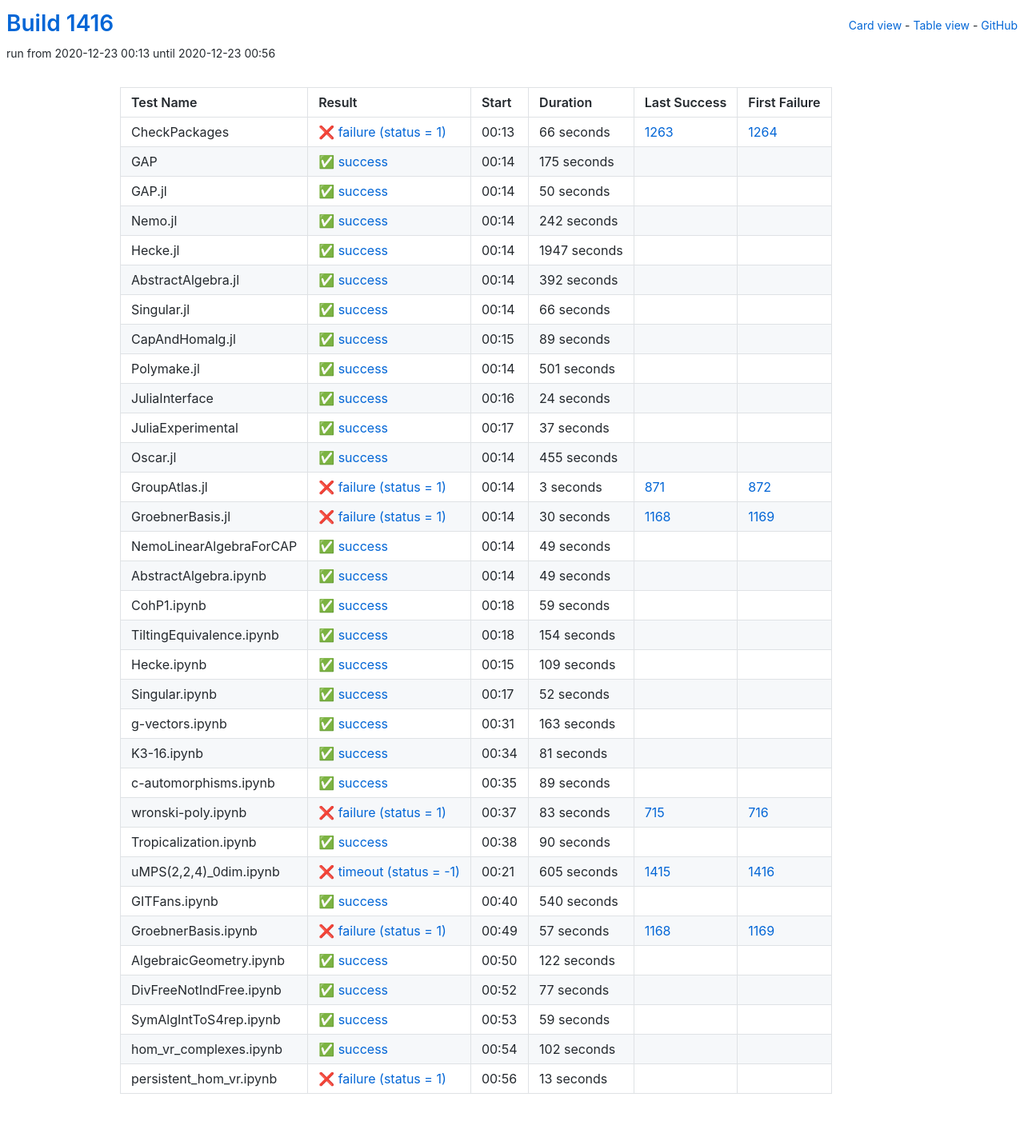
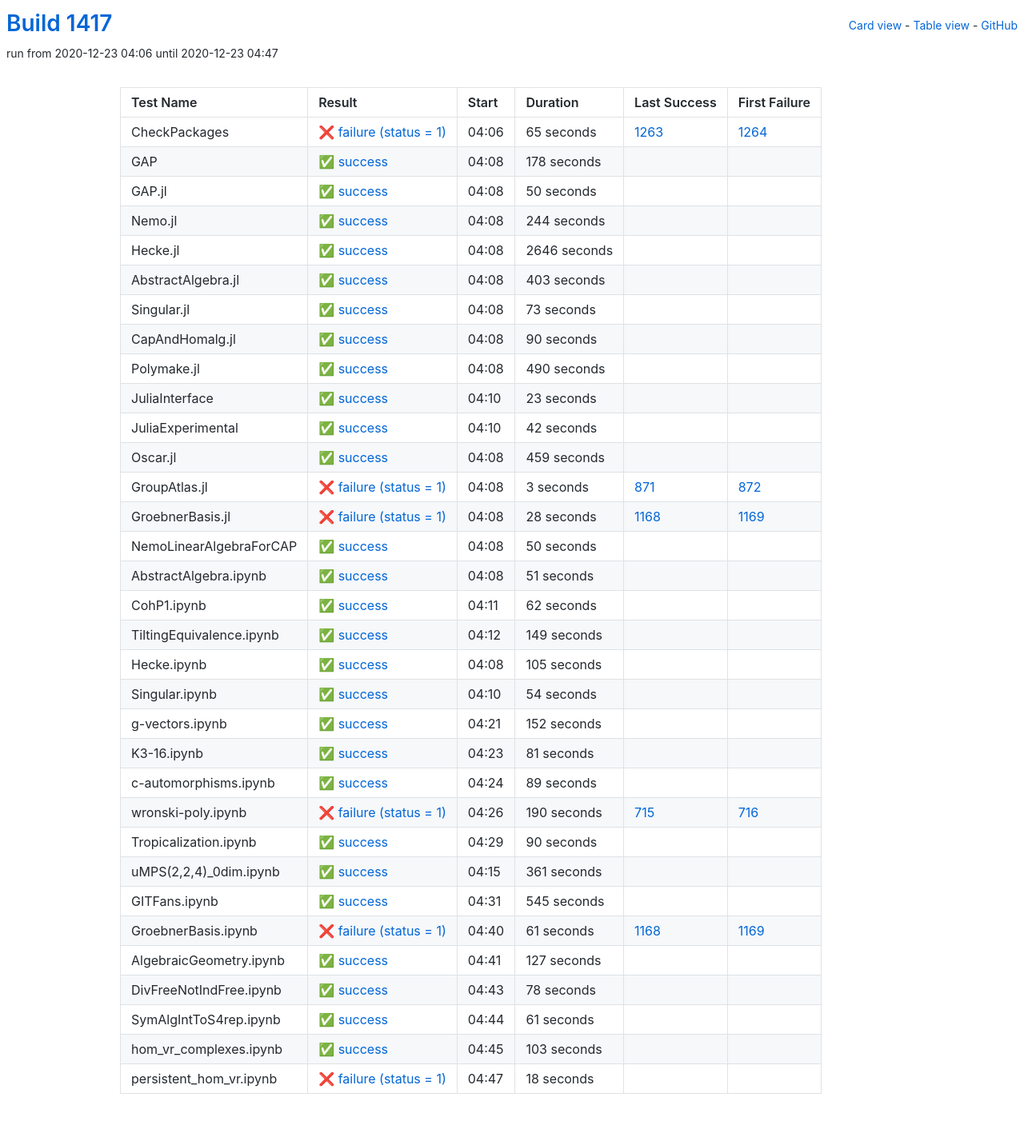
Before and after one commit to oscar-system/oscar-ci-status-stable, a Jekyll site: the page built from table.html, in a window 1280 px wide. Shown: the whole page at 80% size. Built offline with Jekyll 4.4.1, drawn with Linux system fonts in a browser that asks for light colours.

Commit message:
Build #1417

```diff
--- a/_data/ci.yml
+++ b/_data/ci.yml
@@ -1,6 +1,6 @@
 ---
-build: 1416
-build_url: https://oscarci.mathematik.uni-kl.de/job/oscar-stable/1416/
+build: 1417
+build_url: https://oscarci.mathematik.uni-kl.de/job/oscar-stable/1417/
 job: oscar-stable
 organization: oscar-system
 repo: oscar-ci-status-stable
@@ -8,32 +8,32 @@ repourl: https://github.com/oscar-system/oscar-ci-status-stable
 tests:
 - name: CheckPackages
   id: checkpackages
-  log: https://oscarci.mathematik.uni-kl.de/job/oscar-stable/1416/artifact/logs/build-1416/CheckPackages.log
-  start: 2020-12-23 00:13
+  log: https://oscarci.mathematik.uni-kl.de/job/oscar-stable/1417/artifact/logs/build-1417/CheckPackages.log
+  start: 2020-12-23 04:06
   success: false
   exitcode: 1
   status: failure
-  duration: 66
+  duration: 65
   last_success: 1263
   last_success_url: https://oscarci.mathematik.uni-kl.de/job/oscar-stable/1263/
   first_failure: 1264
   first_failure_url: https://oscarci.mathematik.uni-kl.de/job/oscar-stable/1264/
 - name: GAP
   id: gap
-  log: https://oscarci.mathematik.uni-kl.de/job/oscar-stable/1416/artifact/logs/build-1416/GAP.log
-  start: 2020-12-23 00:14
+  log: https://oscarci.mathematik.uni-kl.de/job/oscar-stable/1417/artifact/logs/build-1417/GAP.log
+  start: 2020-12-23 04:08
   success: true
   exitcode: 0
   status: success
-  duration: 175
+  duration: 178
   last_success: false
   last_success_url:
   first_failure: false
   first_failure_url:
 - name: GAP.jl
   id: gap-jl
-  log: https://oscarci.mathematik.uni-kl.de/job/oscar-stable/1416/artifact/logs/build-1416/GAP.jl.log
-  start: 2020-12-23 00:14
+  log: https://oscarci.mathematik.uni-kl.de/job/oscar-stable/1417/artifact/logs/build-1417/GAP.jl.log
+  start: 2020-12-23 04:08
   success: true
   exitcode: 0
   status: success
@@ -44,116 +44,116 @@ tests:
   first_failure_url:
 - name: Nemo.jl
   id: nemo-jl
-  log: https://oscarci.mathematik.uni-kl.de/job/oscar-stable/1416/artifact/logs/build-1416/Nemo.jl.log
-  start: 2020-12-23 00:14
+  log: https://oscarci.mathematik.uni-kl.de/job/oscar-stable/1417/artifact/logs/build-1417/Nemo.jl.log
+  start: 2020-12-23 04:08
   success: true
   exitcode: 0
   status: success
-  duration: 242
+  duration: 244
   last_success: false
   last_success_url:
   first_failure: false
   first_failure_url:
 - name: Hecke.jl
   id: hecke-jl
-  log: https://oscarci.mathematik.uni-kl.de/job/oscar-stable/1416/artifact/logs/build-1416/Hecke.jl.log
-  start: 2020-12-23 00:14
+  log: https://oscarci.mathematik.uni-kl.de/job/oscar-stable/1417/artifact/logs/build-1417/Hecke.jl.log
+  start: 2020-12-23 04:08
   success: true
   exitcode: 0
   status: success
-  duration: 1947
+  duration: 2646
   last_success: false
   last_success_url:
   first_failure: false
   first_failure_url:
 - name: AbstractAlgebra.jl
   id: abstractalgebra-jl
-  log: https://oscarci.mathematik.uni-kl.de/job/oscar-stable/1416/artifact/logs/build-1416/AbstractAlgebra.jl.log
-  start: 2020-12-23 00:14
+  log: https://oscarci.mathematik.uni-kl.de/job/oscar-stable/1417/artifact/logs/build-1417/AbstractAlgebra.jl.log
+  start: 2020-12-23 04:08
   success: true
   exitcode: 0
   status: success
-  duration: 392
+  duration: 403
   last_success: false
   last_success_url:
   first_failure: false
   first_failure_url:
 - name: Singular.jl
   id: singular-jl
-  log: https://oscarci.mathematik.uni-kl.de/job/oscar-stable/1416/artifact/logs/build-1416/Singular.jl.log
-  start: 2020-12-23 00:14
+  log: https://oscarci.mathematik.uni-kl.de/job/oscar-stable/1417/artifact/logs/build-1417/Singular.jl.log
+  start: 2020-12-23 04:08
   success: true
   exitcode: 0
   status: success
-  duration: 66
+  duration: 73
   last_success: false
   last_success_url:
   first_failure: false
   first_failure_url:
 - name: CapAndHomalg.jl
   id: capandhomalg-jl
-  log: https://oscarci.mathematik.uni-kl.de/job/oscar-stable/1416/artifact/logs/build-1416/CapAndHomalg.jl.log
-  start: 2020-12-23 00:15
+  log: https://oscarci.mathematik.uni-kl.de/job/oscar-stable/1417/artifact/logs/build-1417/CapAndHomalg.jl.log
+  start: 2020-12-23 04:08
   success: true
   exitcode: 0
   status: success
-  duration: 89
+  duration: 90
   last_success: false
   last_success_url:
   first_failure: false
   first_failure_url:
 - name: Polymake.jl
   id: polymake-jl
-  log: https://oscarci.mathematik.uni-kl.de/job/oscar-stable/1416/artifact/logs/build-1416/Polymake.jl.log
-  start: 2020-12-23 00:14
+  log: https://oscarci.mathematik.uni-kl.de/job/oscar-stable/1417/artifact/logs/build-1417/Polymake.jl.log
+  start: 2020-12-23 04:08
   success: true
   exitcode: 0
   status: success
-  duration: 501
+  duration: 490
   last_success: false
   last_success_url:
   first_failure: false
   first_failure_url:
 - name: JuliaInterface
   id: juliainterface
-  log: https://oscarci.mathematik.uni-kl.de/job/oscar-stable/1416/artifact/logs/build-1416/JuliaInterface.log
-  start: 2020-12-23 00:16
+  log: https://oscarci.mathematik.uni-kl.de/job/oscar-stable/1417/artifact/logs/build-1417/JuliaInterface.log
+  start: 2020-12-23 04:10
   success: true
   exitcode: 0
   status: success
-  duration: 24
+  duration: 23
   last_success: false
   last_success_url:
   first_failure: false
   first_failure_url:
 - name: JuliaExperimental
   id: juliaexperimental
-  log: https://oscarci.mathematik.uni-kl.de/job/oscar-stable/1416/artifact/logs/build-1416/JuliaExperimental.log
-  start: 2020-12-23 00:17
+  log: https://oscarci.mathematik.uni-kl.de/job/oscar-stable/1417/artifact/logs/build-1417/JuliaExperimental.log
+  start: 2020-12-23 04:10
   success: true
   exitcode: 0
   status: success
-  duration: 37
+  duration: 42
   last_success: false
   last_success_url:
   first_failure: false
   first_failure_url:
 - name: Oscar.jl
   id: oscar-jl
-  log: https://oscarci.mathematik.uni-kl.de/job/oscar-stable/1416/artifact/logs/build-1416/Oscar.jl.log
-  start: 2020-12-23 00:14
+  log: https://oscarci.mathematik.uni-kl.de/job/oscar-stable/1417/artifact/logs/build-1417/Oscar.jl.log
+  start: 2020-12-23 04:08
   success: true
   exitcode: 0
   status: success
-  duration: 455
+  duration: 459
   last_success: false
   last_success_url:
   first_failure: false
   first_failure_url:
 - name: GroupAtlas.jl
   id: groupatlas-jl
-  log: https://oscarci.mathematik.uni-kl.de/job/oscar-stable/1416/artifact/logs/build-1416/GroupAtlas.jl.log
-  start: 2020-12-23 00:14
+  log: https://oscarci.mathematik.uni-kl.de/job/oscar-stable/1417/artifact/logs/build-1417/GroupAtlas.jl.log
+  start: 2020-12-23 04:08
   success: false
   exitcode: 1
   status: failure
@@ -164,104 +164,104 @@ tests:
   first_failure_url: https://oscarci.mathematik.uni-kl.de/job/oscar-stable/872/
 - name: GroebnerBasis.jl
   id: groebnerbasis-jl
-  log: https://oscarci.mathematik.uni-kl.de/job/oscar-stable/1416/artifact/logs/build-1416/GroebnerBasis.jl.log
-  start: 2020-12-23 00:14
+  log: https://oscarci.mathematik.uni-kl.de/job/oscar-stable/1417/artifact/logs/build-1417/GroebnerBasis.jl.log
+  start: 2020-12-23 04:08
   success: false
   exitcode: 1
   status: failure
-  duration: 30
+  duration: 28
   last_success: 1168
   last_success_url: https://oscarci.mathematik.uni-kl.de/job/oscar-stable/1168/
   first_failure: 1169
   first_failure_url: https://oscarci.mathematik.uni-kl.de/job/oscar-stable/1169/
 - name: NemoLinearAlgebraForCAP
   id: nemolinearalgebraforcap
-  log: https://oscarci.mathematik.uni-kl.de/job/oscar-stable/1416/artifact/logs/build-1416/NemoLinearAlgebraForCAP.log
-  start: 2020-12-23 00:14
+  log: https://oscarci.mathematik.uni-kl.de/job/oscar-stable/1417/artifact/logs/build-1417/NemoLinearAlgebraForCAP.log
+  start: 2020-12-23 04:08
   success: true
   exitcode: 0
   status: success
-  duration: 49
+  duration: 50
   last_success: false
   last_success_url:
   first_failure: false
   first_failure_url:
 - name: AbstractAlgebra.ipynb
   id: abstractalgebra-ipynb
-  log: https://oscarci.mathematik.uni-kl.de/job/oscar-stable/1416/artifact/logs/build-1416/AbstractAlgebra.ipynb.log
-  start: 2020-12-23 00:14
+  log: https://oscarci.mathematik.uni-kl.de/job/oscar-stable/1417/artifact/logs/build-1417/AbstractAlgebra.ipynb.log
+  start: 2020-12-23 04:08
   success: true
   exitcode: 0
   status: success
-  duration: 49
+  duration: 51
   last_success: false
   last_success_url:
   first_failure: false
   first_failure_url:
 - name: CohP1.ipynb
   id: cohp1-ipynb
-  log: https://oscarci.mathematik.uni-kl.de/job/oscar-stable/1416/artifact/logs/build-1416/CohP1.ipynb.log
-  start: 2020-12-23 00:18
+  log: https://oscarci.mathematik.uni-kl.de/job/oscar-stable/1417/artifact/logs/build-1417/CohP1.ipynb.log
+  start: 2020-12-23 04:11
   success: true
   exitcode: 0
   status: success
-  duration: 59
+  duration: 62
   last_success: false
   last_success_url:
   first_failure: false
   first_failure_url:
 - name: TiltingEquivalence.ipynb
   id: tiltingequivalence-ipynb
-  log: https://oscarci.mathematik.uni-kl.de/job/oscar-stable/1416/artifact/logs/build-1416/TiltingEquivalence.ipynb.log
-  start: 2020-12-23 00:18
+  log: https://oscarci.mathematik.uni-kl.de/job/oscar-stable/1417/artifact/logs/build-1417/TiltingEquivalence.ipynb.log
+  start: 2020-12-23 04:12
   success: true
   exitcode: 0
   status: success
-  duration: 154
+  duration: 149
   last_success: false
   last_success_url:
   first_failure: false
   first_failure_url:
 - name: Hecke.ipynb
   id: hecke-ipynb
-  log: https://oscarci.mathematik.uni-kl.de/job/oscar-stable/1416/artifact/logs/build-1416/Hecke.ipynb.log
-  start: 2020-12-23 00:15
+  log: https://oscarci.mathematik.uni-kl.de/job/oscar-stable/1417/artifact/logs/build-1417/Hecke.ipynb.log
+  start: 2020-12-23 04:08
   success: true
   exitcode: 0
   status: success
-  duration: 109
+  duration: 105
   last_success: false
   last_success_url:
   first_failure: false
   first_failure_url:
 - name: Singular.ipynb
   id: singular-ipynb
-  log: https://oscarci.mathematik.uni-kl.de/job/oscar-stable/1416/artifact/logs/build-1416/Singular.ipynb.log
-  start: 2020-12-23 00:17
+  log: https://oscarci.mathematik.uni-kl.de/job/oscar-stable/1417/artifact/logs/build-1417/Singular.ipynb.log
+  start: 2020-12-23 04:10
   success: true
   exitcode: 0
   status: success
-  duration: 52
+  duration: 54
   last_success: false
   last_success_url:
   first_failure: false
   first_failure_url:
 - name: g-vectors.ipynb
   id: g-vectors-ipynb
-  log: https://oscarci.mathematik.uni-kl.de/job/oscar-stable/1416/artifact/logs/build-1416/g-vectors.ipynb.log
-  start: 2020-12-23 00:31
+  log: https://oscarci.mathematik.uni-kl.de/job/oscar-stable/1417/artifact/logs/build-1417/g-vectors.ipynb.log
+  start: 2020-12-23 04:21
   success: true
   exitcode: 0
   status: success
-  duration: 163
+  duration: 152
   last_success: false
   last_success_url:
   first_failure: false
   first_failure_url:
 - name: K3-16.ipynb
   id: k3-16-ipynb
-  log: https://oscarci.mathematik.uni-kl.de/job/oscar-stable/1416/artifact/logs/build-1416/K3-16.ipynb.log
-  start: 2020-12-23 00:34
+  log: https://oscarci.mathematik.uni-kl.de/job/oscar-stable/1417/artifact/logs/build-1417/K3-16.ipynb.log
+  start: 2020-12-23 04:23
   success: true
   exitcode: 0
   status: success
@@ -272,8 +272,8 @@ tests:
   first_failure_url:
 - name: c-automorphisms.ipynb
   id: c-automorphisms-ipynb
-  log: https://oscarci.mathematik.uni-kl.de/job/oscar-stable/1416/artifact/logs/build-1416/c-automorphisms.ipynb.log
-  start: 2020-12-23 00:35
+  log: https://oscarci.mathematik.uni-kl.de/job/oscar-stable/1417/artifact/logs/build-1417/c-automorphisms.ipynb.log
+  start: 2020-12-23 04:24
   success: true
   exitcode: 0
   status: success
@@ -284,20 +284,20 @@ tests:
   first_failure_url:
 - name: wronski-poly.ipynb
   id: wronski-poly-ipynb
-  log: https://oscarci.mathematik.uni-kl.de/job/oscar-stable/1416/artifact/logs/build-1416/wronski-poly.ipynb.log
-  start: 2020-12-23 00:37
+  log: https://oscarci.mathematik.uni-kl.de/job/oscar-stable/1417/artifact/logs/build-1417/wronski-poly.ipynb.log
+  start: 2020-12-23 04:26
   success: false
   exitcode: 1
   status: failure
-  duration: 83
+  duration: 190
   last_success: 715
   last_success_url: https://oscarci.mathematik.uni-kl.de/job/oscar-stable/715/
   first_failure: 716
   first_failure_url: https://oscarci.mathematik.uni-kl.de/job/oscar-stable/716/
 - name: Tropicalization.ipynb
   id: tropicalization-ipynb
-  log: https://oscarci.mathematik.uni-kl.de/job/oscar-stable/1416/artifact/logs/build-1416/Tropicalization.ipynb.log
-  start: 2020-12-23 00:38
+  log: https://oscarci.mathematik.uni-kl.de/job/oscar-stable/1417/artifact/logs/build-1417/Tropicalization.ipynb.log
+  start: 2020-12-23 04:29
   success: true
   exitcode: 0
   status: success
@@ -308,96 +308,96 @@ tests:
   first_failure_url:
 - name: uMPS(2,2,4)_0dim.ipynb
   id: umps-2-2-4-0dim-ipynb
-  log: https://oscarci.mathematik.uni-kl.de/job/oscar-stable/1416/artifact/logs/build-1416/uMPS-2-2-4-_0dim.ipynb.log
-  start: 2020-12-23 00:21
-  success: false
-  exitcode: -1
-  status: timeout
-  duration: 605
-  last_success: 1415
-  last_success_url: https://oscarci.mathematik.uni-kl.de/job/oscar-stable/1415/
-  first_failure: 1416
-  first_failure_url: https://oscarci.mathematik.uni-kl.de/job/oscar-stable/1416/
-- name: GITFans.ipynb
-  id: gitfans-ipynb
-  log: https://oscarci.mathematik.uni-kl.de/job/oscar-stable/1416/artifact/logs/build-1416/GITFans.ipynb.log
-  start: 2020-12-23 00:40
+  log: https://oscarci.mathematik.uni-kl.de/job/oscar-stable/1417/artifact/logs/build-1417/uMPS-2-2-4-_0dim.ipynb.log
+  start: 2020-12-23 04:15
   success: true
   exitcode: 0
   status: success
-  duration: 540
+  duration: 361
+  last_success: false
+  last_success_url:
+  first_failure: false
+  first_failure_url:
+- name: GITFans.ipynb
+  id: gitfans-ipynb
+  log: https://oscarci.mathematik.uni-kl.de/job/oscar-stable/1417/artifact/logs/build-1417/GITFans.ipynb.log
+  start: 2020-12-23 04:31
+  success: true
+  exitcode: 0
+  status: success
+  duration: 545
   last_success: false
   last_success_url:
   first_failure: false
   first_failure_url:
 - name: GroebnerBasis.ipynb
   id: groebnerbasis-ipynb
-  log: https://oscarci.mathematik.uni-kl.de/job/oscar-stable/1416/artifact/logs/build-1416/GroebnerBasis.ipynb.log
-  start: 2020-12-23 00:49
+  log: https://oscarci.mathematik.uni-kl.de/job/oscar-stable/1417/artifact/logs/build-1417/GroebnerBasis.ipynb.log
+  start: 2020-12-23 04:40
   success: false
   exitcode: 1
   status: failure
-  duration: 57
+  duration: 61
   last_success: 1168
   last_success_url: https://oscarci.mathematik.uni-kl.de/job/oscar-stable/1168/
   first_failure: 1169
   first_failure_url: https://oscarci.mathematik.uni-kl.de/job/oscar-stable/1169/
 - name: AlgebraicGeometry.ipynb
   id: algebraicgeometry-ipynb
-  log: https://oscarci.mathematik.uni-kl.de/job/oscar-stable/1416/artifact/logs/build-1416/AlgebraicGeometry.ipynb.log
-  start: 2020-12-23 00:50
+  log: https://oscarci.mathematik.uni-kl.de/job/oscar-stable/1417/artifact/logs/build-1417/AlgebraicGeometry.ipynb.log
+  start: 2020-12-23 04:41
   success: true
   exitcode: 0
   status: success
-  duration: 122
+  duration: 127
   last_success: false
   last_success_url:
   first_failure: false
   first_failure_url:
 - name: DivFreeNotIndFree.ipynb
   id: divfreenotindfree-ipynb
-  log: https://oscarci.mathematik.uni-kl.de/job/oscar-stable/1416/artifact/logs/build-1416/DivFreeNotIndFree.ipynb.log
-  start: 2020-12-23 00:52
+  log: https://oscarci.mathematik.uni-kl.de/job/oscar-stable/1417/artifact/logs/build-1417/DivFreeNotIndFree.ipynb.log
+  start: 2020-12-23 04:43
   success: true
   exitcode: 0
   status: success
-  duration: 77
+  duration: 78
   last_success: false
   last_success_url:
   first_failure: false
   first_failure_url:
 - name: SymAlgIntToS4rep.ipynb
   id: symalginttos4rep-ipynb
-  log: https://oscarci.mathematik.uni-kl.de/job/oscar-stable/1416/artifact/logs/build-1416/SymAlgIntToS4rep.ipynb.log
-  start: 2020-12-23 00:53
+  log: https://oscarci.mathematik.uni-kl.de/job/oscar-stable/1417/artifact/logs/build-1417/SymAlgIntToS4rep.ipynb.log
+  start: 2020-12-23 04:44
   success: true
   exitcode: 0
   status: success
-  duration: 59
+  duration: 61
   last_success: false
   last_success_url:
   first_failure: false
   first_failure_url:
 - name: hom_vr_complexes.ipynb
   id: hom-vr-complexes-ipynb
-  log: https://oscarci.mathematik.uni-kl.de/job/oscar-stable/1416/artifact/logs/build-1416/hom_vr_complexes.ipynb.log
-  start: 2020-12-23 00:54
+  log: https://oscarci.mathematik.uni-kl.de/job/oscar-stable/1417/artifact/logs/build-1417/hom_vr_complexes.ipynb.log
+  start: 2020-12-23 04:45
   success: true
   exitcode: 0
   status: success
-  duration: 102
+  duration: 103
   last_success: false
   last_success_url:
   first_failure: false
   first_failure_url:
 - name: persistent_hom_vr.ipynb
   id: persistent-hom-vr-ipynb
-  log: https://oscarci.mathematik.uni-kl.de/job/oscar-stable/1416/artifact/logs/build-1416/persistent_hom_vr.ipynb.log
-  start: 2020-12-23 00:56
+  log: https://oscarci.mathematik.uni-kl.de/job/oscar-stable/1417/artifact/logs/build-1417/persistent_hom_vr.ipynb.log
+  start: 2020-12-23 04:47
   success: false
   exitcode: 1
   status: failure
-  duration: 13
+  duration: 18
   last_success: false
   last_success_url:
   first_failure: false
```
Also changed, not shown: README.md.
